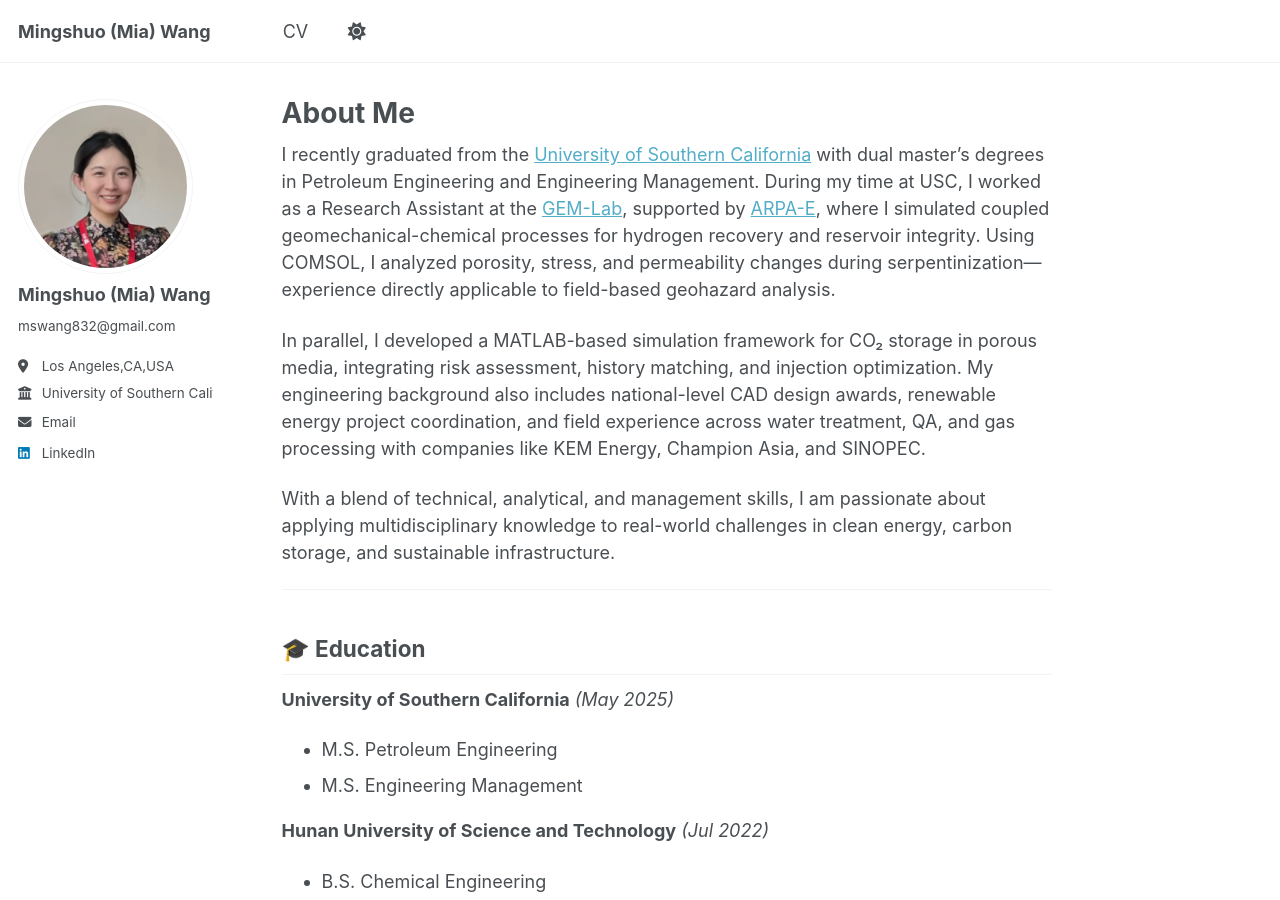
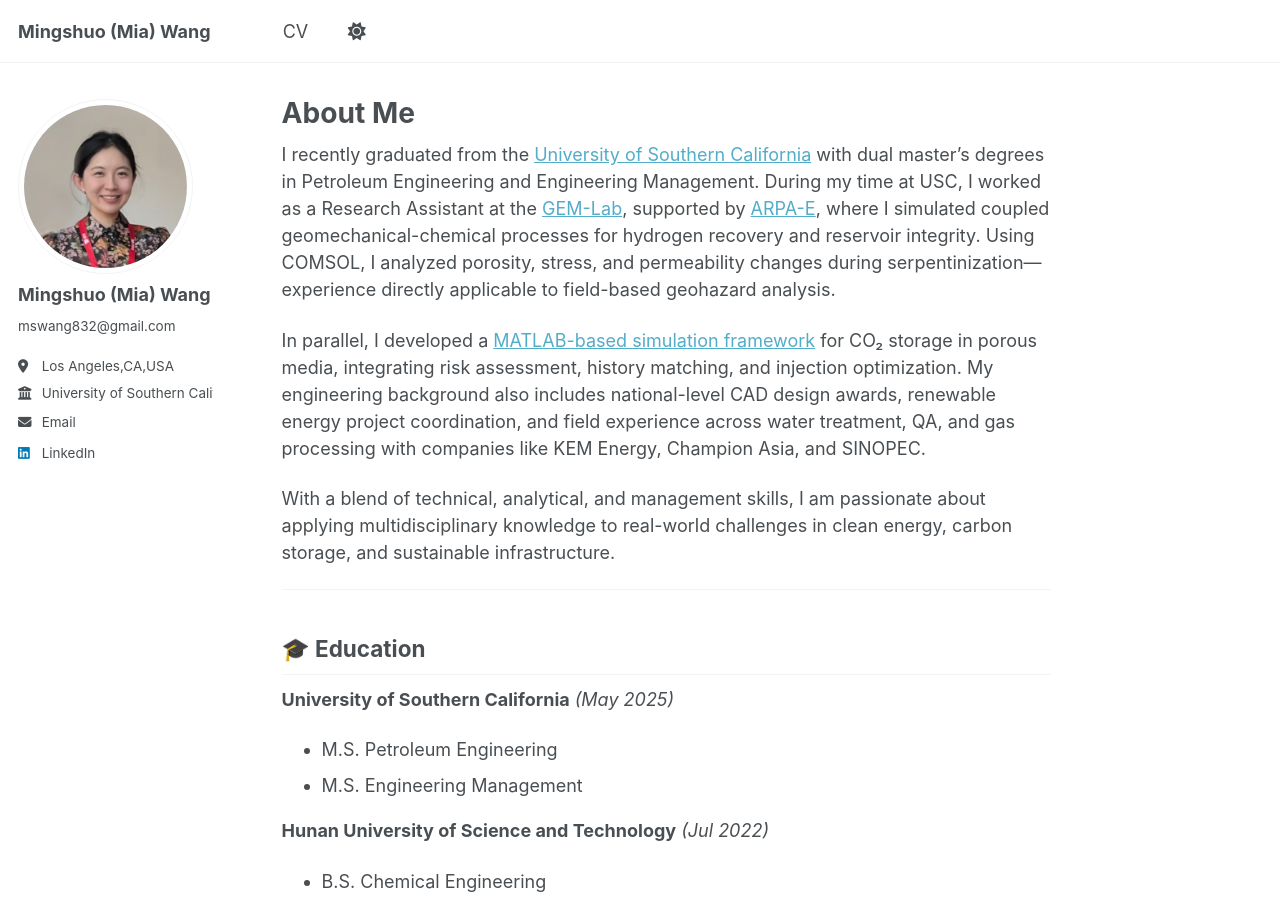
Before and after one commit to Miawang32/Miawang32.github.io, a Jekyll site: the page built from _pages/about.md, in a window 1280 px wide and 900 px high. Built offline with Jekyll 4.4.1, drawn with Linux system fonts in a browser that asks for light colours; a script that is not in the unit is left out; part of the change alters nothing that is shown.

```diff
--- a/_pages/about.md
+++ b/_pages/about.md
@@ -9,7 +9,7 @@ redirect_from:
 
 I recently graduated from the [University of Southern California](https://www.usc.edu/) with dual master’s degrees in Petroleum Engineering and Engineering Management. During my time at USC, I worked as a Research Assistant at the [GEM-Lab](https://gemlab.usc.edu/), supported by [ARPA-E](https://arpa-e.energy.gov/), where I simulated coupled geomechanical-chemical processes for hydrogen recovery and reservoir integrity. Using COMSOL, I analyzed porosity, stress, and permeability changes during serpentinization—experience directly applicable to field-based geohazard analysis.
 
-In parallel, I developed a MATLAB-based simulation framework for CO₂ storage in porous media, integrating risk assessment, history matching, and injection optimization. My engineering background also includes national-level CAD design awards, renewable energy project coordination, and field experience across water treatment, QA, and gas processing with companies like KEM Energy, Champion Asia, and SINOPEC.
+In parallel, I developed a [MATLAB-based simulation framework](https://github.com/Miawang32/GEOLOGIC_CO2_STORAGE) for CO₂ storage in porous media, integrating risk assessment, history matching, and injection optimization. My engineering background also includes national-level CAD design awards, renewable energy project coordination, and field experience across water treatment, QA, and gas processing with companies like KEM Energy, Champion Asia, and SINOPEC.
 
 With a blend of technical, analytical, and management skills, I am passionate about applying multidisciplinary knowledge to real-world challenges in clean energy, carbon storage, and sustainable infrastructure.
 
```
